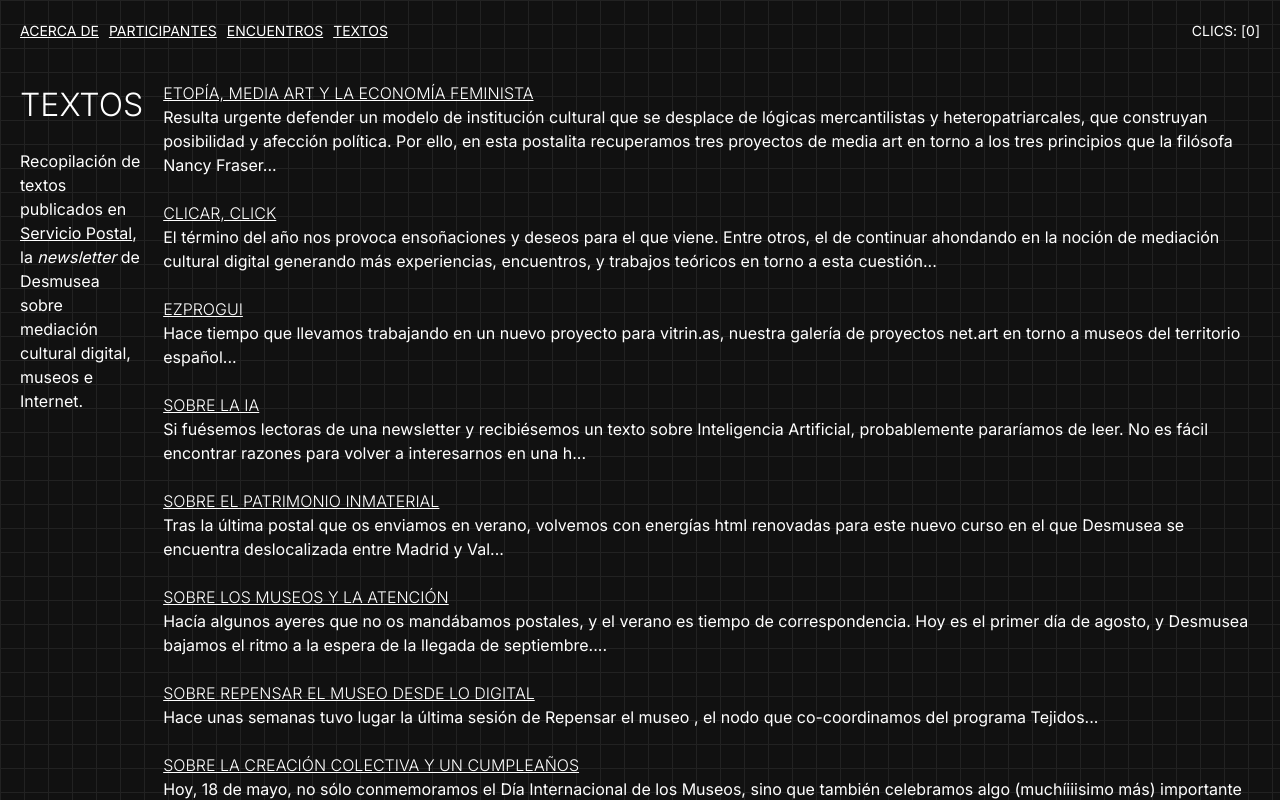
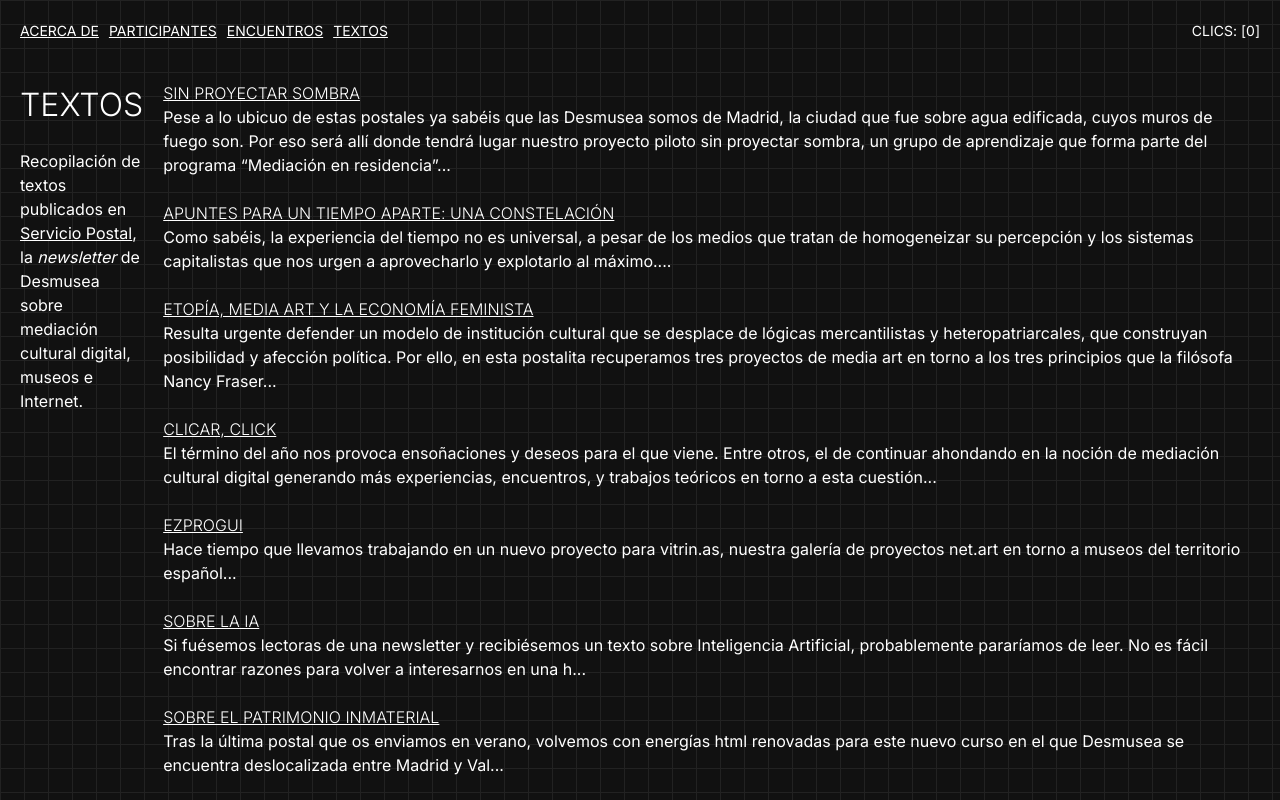
Before and after one commit to claraharguindey/clicar-click, a Next.js app: page /textos in a window 1280 px wide. Shown: the top 800 px of the page. Built offline with nearby package versions, Linux system fonts and the light colour scheme.

Commit message:
Add texts

```diff
--- a/src/app/textos/page.tsx
+++ b/src/app/textos/page.tsx
@@ -24,10 +24,32 @@ export default function About() {
       <div>
         <ul>
           <li>
-            <Link
-              href={"https://desmusea.substack.com/p/04e"}
-              target="_blank"
-            >
+            <Link href={"https://desmusea.substack.com/p/491"} target="_blank">
+              <h2 className="subtitle">
+                sin proyectar sombra
+              </h2>
+            </Link>
+            <p>
+            Pese a lo ubicuo de estas postales ya sabéis que las Desmusea somos de Madrid, la ciudad que fue sobre agua edificada, cuyos muros de fuego son. Por eso será allí donde tendrá lugar nuestro proyecto piloto sin proyectar sombra, un grupo de aprendizaje que forma parte del programa “Mediación en residencia”...
+            </p>
+          </li>
+          <br />
+          <li>
+            <Link href={"https://desmusea.substack.com/p/apuntes"} target="_blank">
+              <h2 className="subtitle">
+                Apuntes para un tiempo aparte: una constelación
+              </h2>
+            </Link>
+            <p>
+              Como sabéis, la experiencia del tiempo no es universal, a pesar de
+              los medios que tratan de homogeneizar su percepción y los sistemas
+              capitalistas que nos urgen a aprovecharlo y explotarlo al
+              máximo....
+            </p>
+          </li>
+          <br />
+          <li>
+            <Link href={"https://desmusea.substack.com/p/04e"} target="_blank">
               <h2 className="subtitle">
                 Etopía, media art y la economía feminista
               </h2>
```
